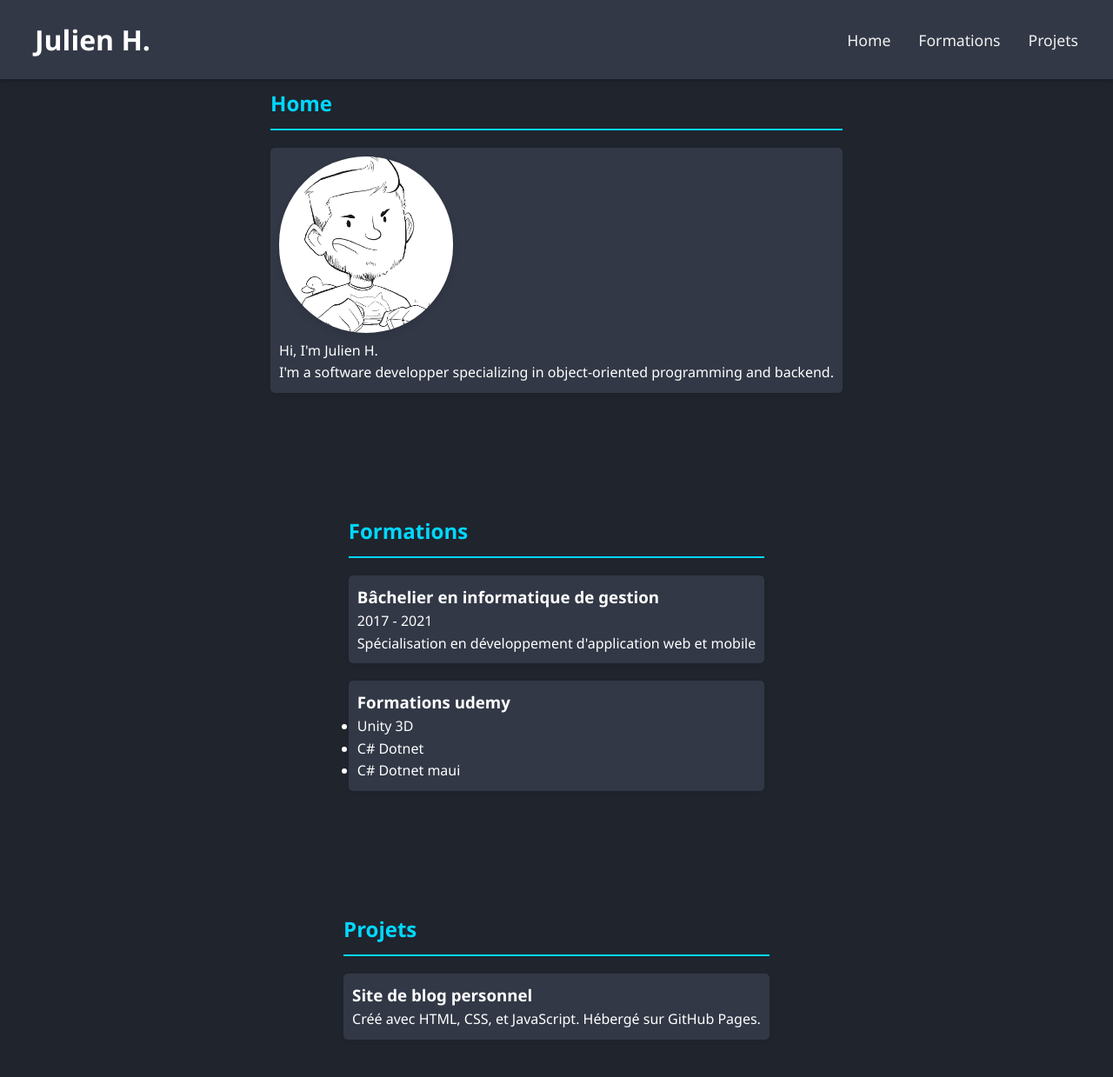
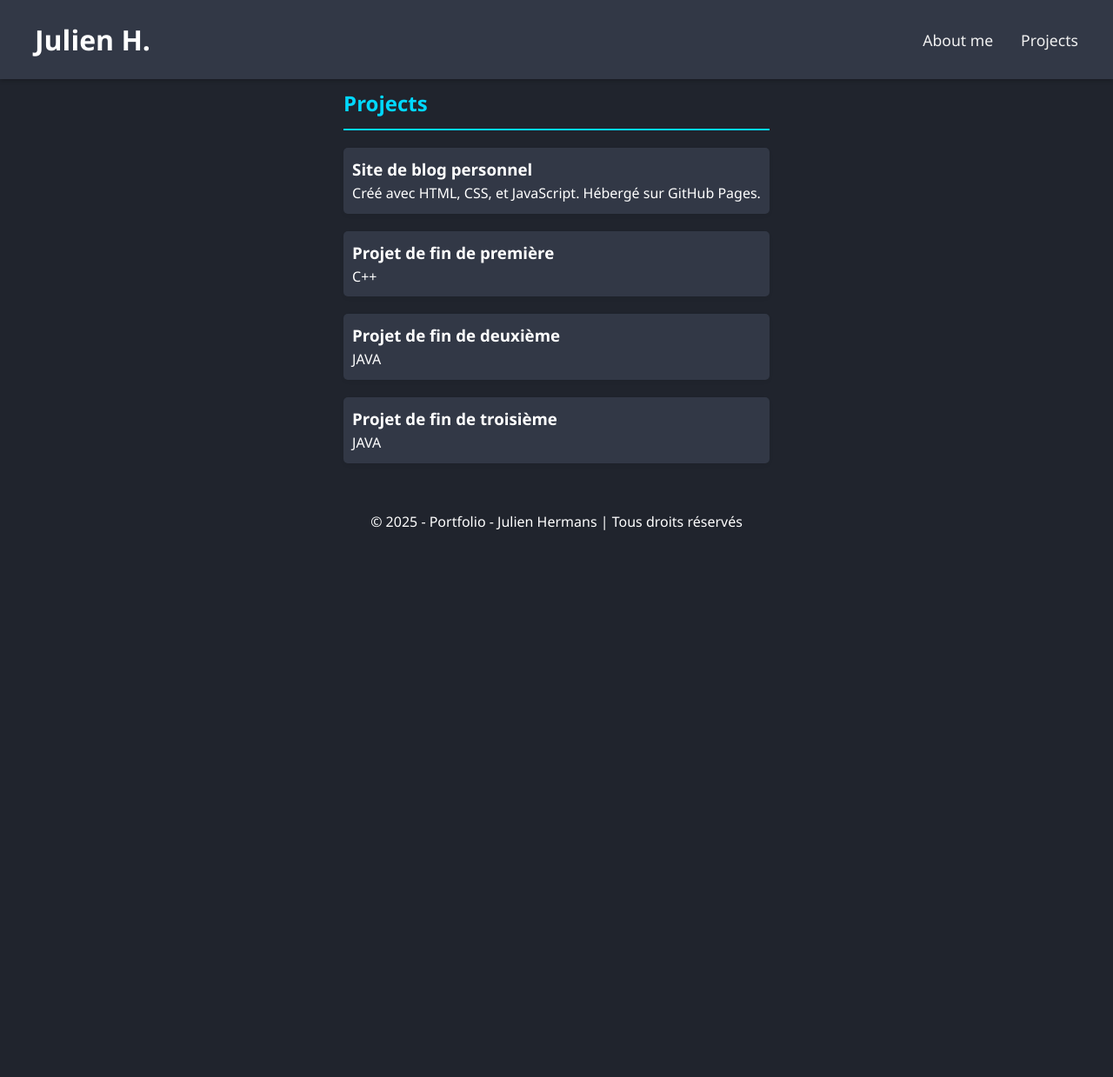
Before and after one commit to HermansJulien/HermansJulien.Github.io, a plain HTML site: page index.html in a window 1280 px wide. Shown: the top 1239 px of the page at 87% size. After the commit the page ends 800 px from the top, so only its background shows below. Drawn offline with Linux system fonts and the light colour scheme.

Commit message:
remove useless
Now will only talk about projects

```diff
--- a/index.html
+++ b/index.html
@@ -7,56 +7,35 @@
   <title>Portfolio - Julien Hermans</title>
   <link rel="stylesheet" href="style.css">
 </head>
-
 <body>
   <header>
     <H1>Julien H.</H1>
     <nav>
-      <a href="#home">Home</a>
-      <a href="#formations">Formations</a>
-      <a href="#projets">Projets</a>
+      <a href="#AboutMe">About me</a>
+      <a href="#Projects">Projects</a>
     </nav>
   </header>
-
-  <section id="home">
-    <h2>Home</h2>
-    <div class="item row">
-      <img src="Images/ProfilPicture.png" alt="Photo de profil" class="photo">
-      <p>Hi, I'm Julien H.</p>
-      <p>I'm a software developper specializing in object-oriented programming and backend.</p>
-    </div>
-  </section>
-  <section id="formations">
-    <h2>Formations</h2>
-    <div class="item">
-      <h3>Bâchelier en informatique de gestion</h3>
-      <p>2017 - 2021</p>
-      <p>Spécialisation en développement d'application web et mobile</p>
-    </div>
-    <div class="item">
-      <h3>Formations udemy</h3>
-      <ul>
-        <li>Unity 3D</li>
-        <li>C# Dotnet</li>
-        <li>C# Dotnet maui</li>
-      </ul>
-    </div>
-  </section>
-
-  <section id="projets">
-    <h2>Projets</h2>
+  <section id="Projects">
+    <h2>Projects</h2>
     <div class="item">
       <h3>Site de blog personnel</h3>
       <p>Créé avec HTML, CSS, et JavaScript. Hébergé sur GitHub Pages.</p>
     </div>
+    <div class="item">
+      <h3>Projet de fin de première</h3>
+      <p>C++</p>
+    </div>
+    <div class="item">
+      <h3>Projet de fin de deuxième</h3>
+      <p>JAVA</p>
+    </div>
+     <div class="item">
+      <h3>Projet de fin de troisième</h3>
+      <p>JAVA</p>
+    </div>
   </section>
-
   <footer>
     &copy; 2025 - Portfolio - Julien Hermans | Tous droits réservés
   </footer>
-
-  <script src="script.js"></script>
-
 </body>
-
 </html>
--- a/script.js
+++ /dev/null
@@ -1,14 +0,0 @@
-var acc = document.getElementsByClassName("accordion");
-var i;
-
-for (i = 0; i < acc.length; i++) {
-  acc[i].addEventListener("click", function() {
-    this.classList.toggle("active");
-    var panel = this.nextElementSibling;
-    if (panel.style.maxHeight) {
-      panel.style.maxHeight = null;
-    } else {
-      panel.style.maxHeight = panel.scrollHeight + "px";
-    }
-  });
-}
```
Also changed, not shown: Images/ProfilPicture.png (deleted).
